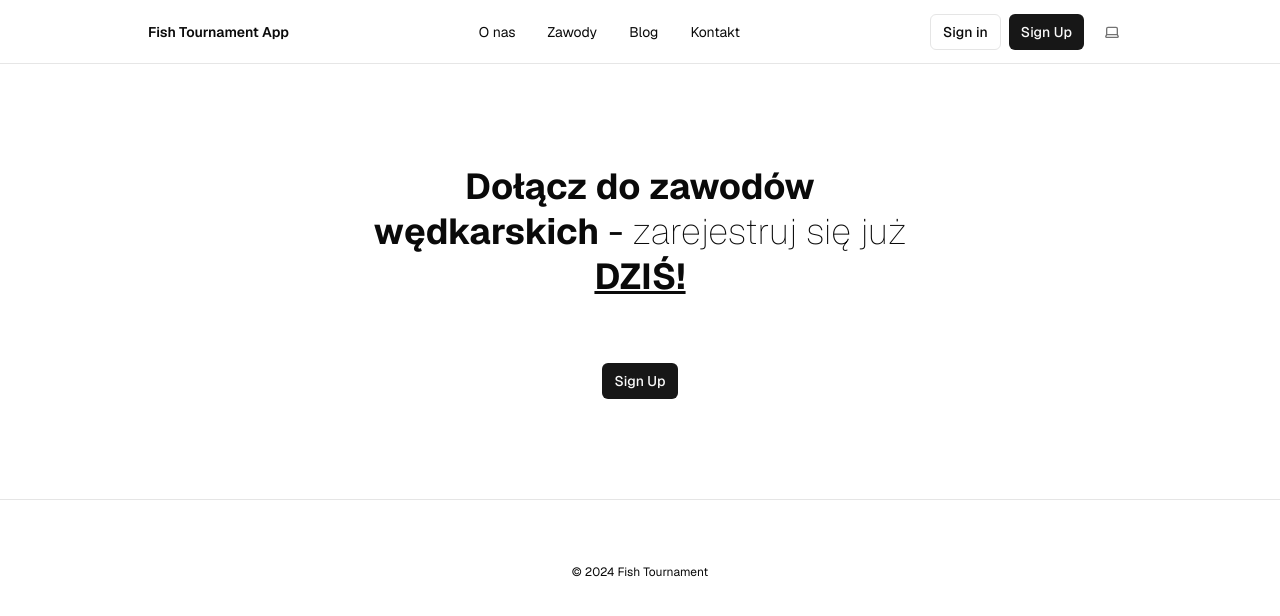
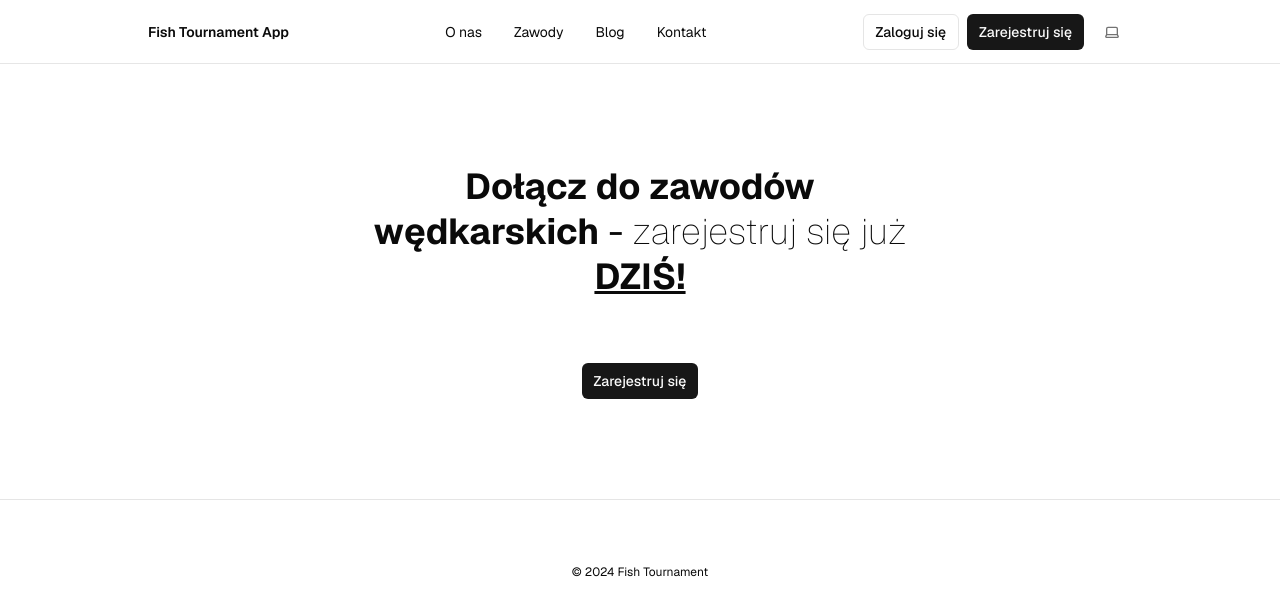
Before and after one commit to xxFroggyxx/fishing-app, a Next.js app: page / in a window 1280 px wide. Shown: the top 616 px of the page. Built offline with nearby package versions, Linux system fonts and the light colour scheme; no server answers.

Commit message:
change to polish language

```diff
--- a/components/navbar-client.tsx
+++ b/components/navbar-client.tsx
@@ -46,17 +46,17 @@ export default function NavbarClient({ user }: any) {
         </div>
         {user ? (
           <div className="hidden lg:flex lg:items-center lg:gap-4">
-            Hey, {user.email}!
+            Hej, {user.email}!
             <form action={signOutAction}>
               <Button type="submit" variant={"outline"}>
-                Sign out
+                Wyloguj się
               </Button>
             </form>
           </div>
         ) : (
           <div className="hidden lg:flex lg:gap-2">
             <Button asChild size="sm" variant={"outline"}>
-              <Link href="/sign-in">Sign in</Link>
+              <Link href="/sign-in">Zaloguj się</Link>
             </Button>
             <SignUpDialog />
             <ThemeSwitcher />
@@ -85,17 +85,17 @@ export default function NavbarClient({ user }: any) {
             <div className="" onClick={handleCloseMenu}>
               {user ? (
                 <div className="flex items-center gap-2">
-                  Hey, {user.email}!
+                  Hej, {user.email}!
                   <form action={signOutAction}>
                     <Button type="submit" variant={"outline"}>
-                      Sign out
+                      Wyloguj się
                     </Button>
                   </form>
                 </div>
               ) : (
                 <div className="flex items-center gap-2">
                   <Button asChild size="sm" variant={"outline"}>
-                    <Link href="/sign-in">Sign in</Link>
+                    <Link href="/sign-in">Zaloguj się</Link>
                   </Button>
                   <SignUpDialog />
                 </div>
--- a/components/signup-dialog.tsx
+++ b/components/signup-dialog.tsx
@@ -16,27 +16,27 @@ export function SignUpDialog() {
     <Dialog>
       <DialogTrigger asChild>
         <Button size="sm" variant={"default"}>
-          Sign Up
+          Zarejestruj się
         </Button>
       </DialogTrigger>
 
       <DialogContent>
         <DialogHeader>
-          <DialogTitle>Sign up</DialogTitle>
+          <DialogTitle>Zarejestruj się</DialogTitle>
           <DialogDescription>
-            Choose the type of account you want to sign up!
+            Wybierz rodzaj konta, które chcesz założyć!
           </DialogDescription>
         </DialogHeader>
 
         <div className="grid grid-cols-2 gap-4">
           <DialogClose asChild>
             <Button variant="secondary" asChild>
-              <Link href="/sign-up/competitor">Competitor</Link>
+              <Link href="/sign-up/competitor">Zawodnik</Link>
             </Button>
           </DialogClose>
           <DialogClose asChild>
             <Button variant="secondary" asChild>
-              <Link href="/sign-up/organization">Organization</Link>
+              <Link href="/sign-up/organization">Organizator</Link>
             </Button>
           </DialogClose>
         </div>
```
